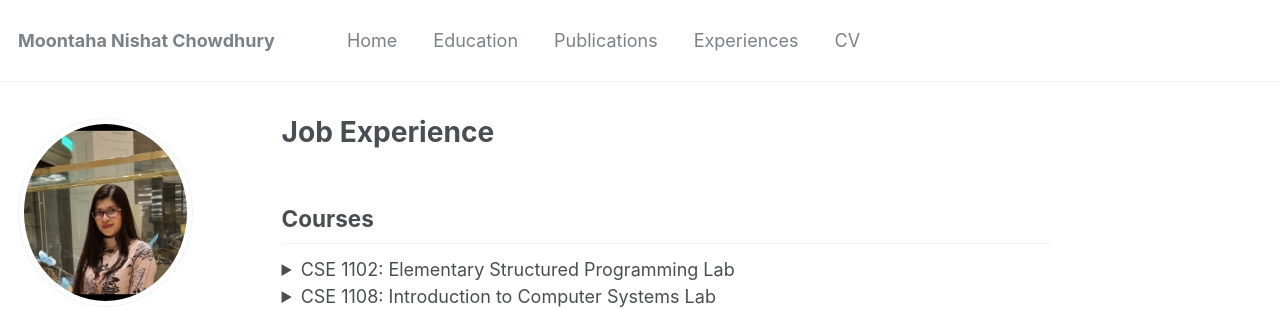
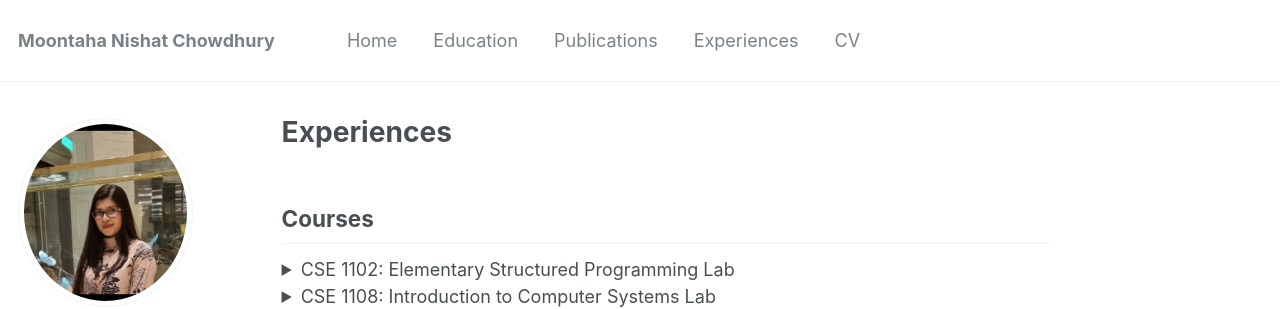
Before and after one commit to chowdhurymoontaha/chowdhurymoontaha.github.io, a Jekyll site: the page built from _pages/jobExperience.md, in a window 1280 px wide. Shown: the top 309 px of the page. Built offline with Jekyll 4.4.1, drawn with Linux system fonts in a browser that asks for light colours; some web fonts are replaced.

Commit message:
Update jobExperience.md

```diff
--- a/_pages/jobExperience.md
+++ b/_pages/jobExperience.md
@@ -1,6 +1,6 @@
 ---
-permalink: /job experience/
-title: "Job Experience"
+permalink: /experiences/
+title: "Experiences"
 ---
 
 
```
